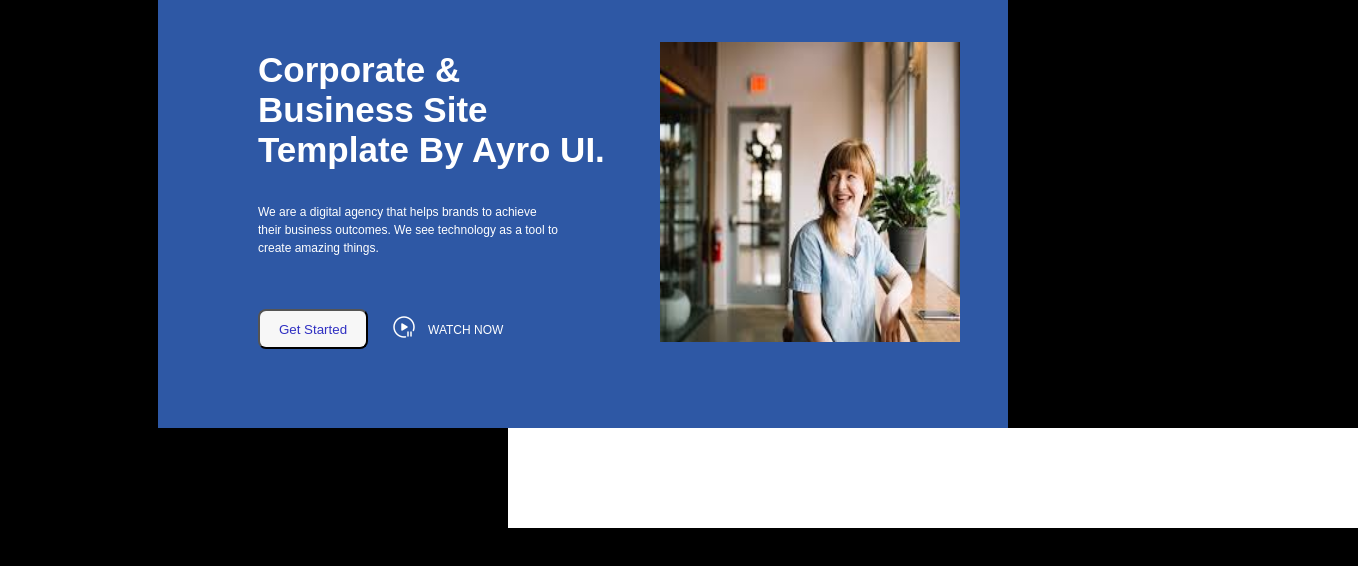
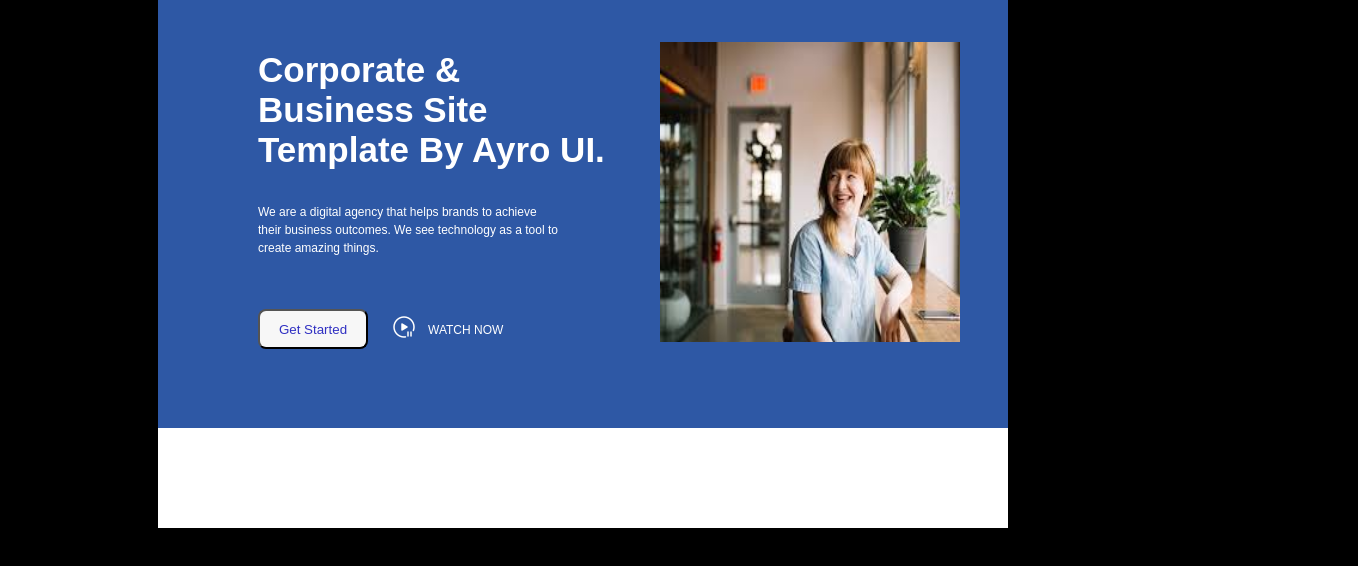
Before and after one commit to JaveriaMasood123/Business-Website, a plain HTML site: page index.html in a window 1280 px wide. Shown: the part 122-688 px from the top of the page, 1358 px wide, since content can reach past the window. Drawn offline with Linux system fonts and the light colour scheme.

Commit message:
Update index.html

```diff
--- a/index.html
+++ b/index.html
@@ -31,7 +31,7 @@
          <img src="./icons8-play-pause-24.png" alt="" class="pause">
          <p class="pp"> WATCH NOW</p>
         </div>
-     <div style="width: 850px; height: 100px; background-color: white; margin-left: 500px;" ></div>
+     <div style="width: 850px; height: 100px; background-color: white; margin-left: 150px;" ></div>
 
 
 
```
